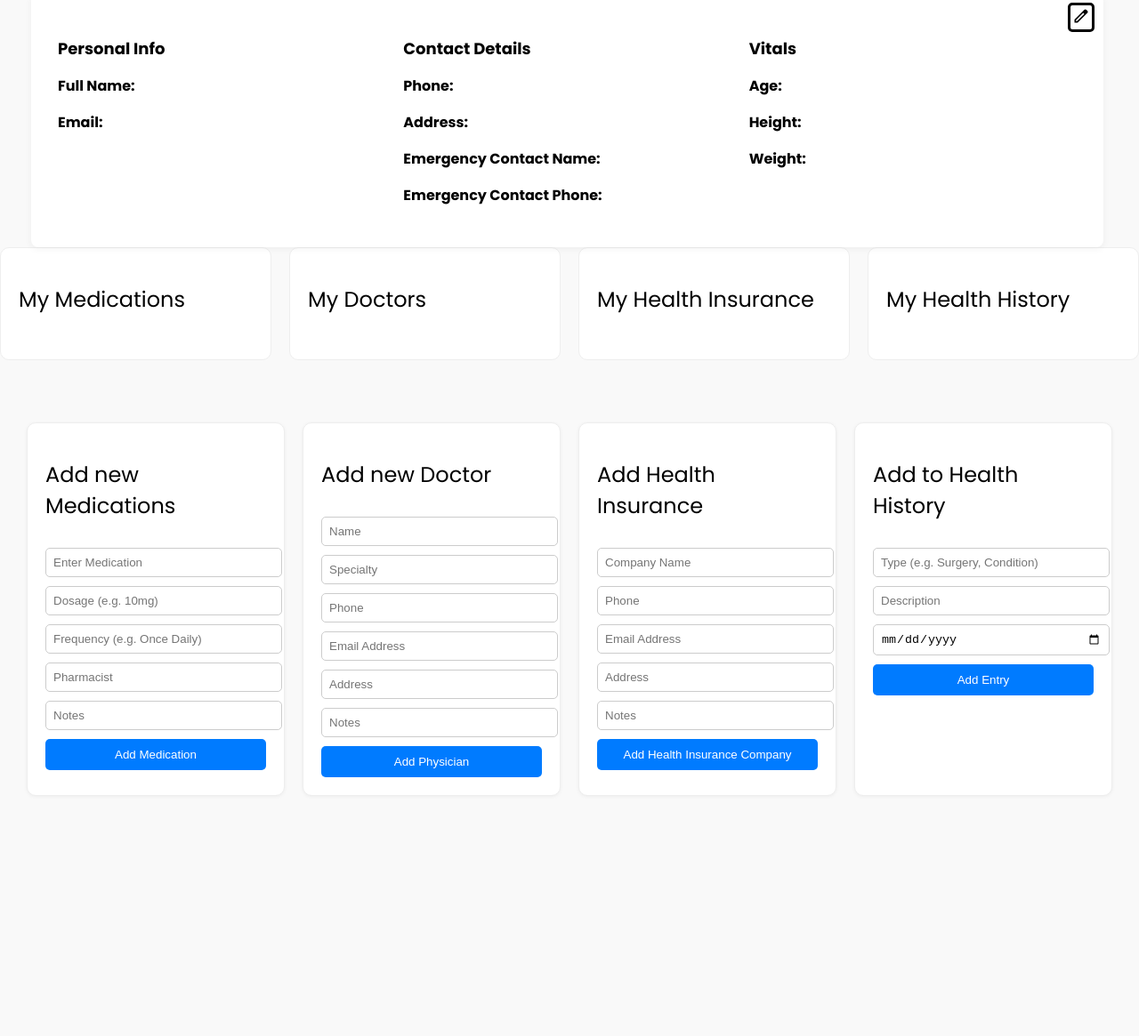
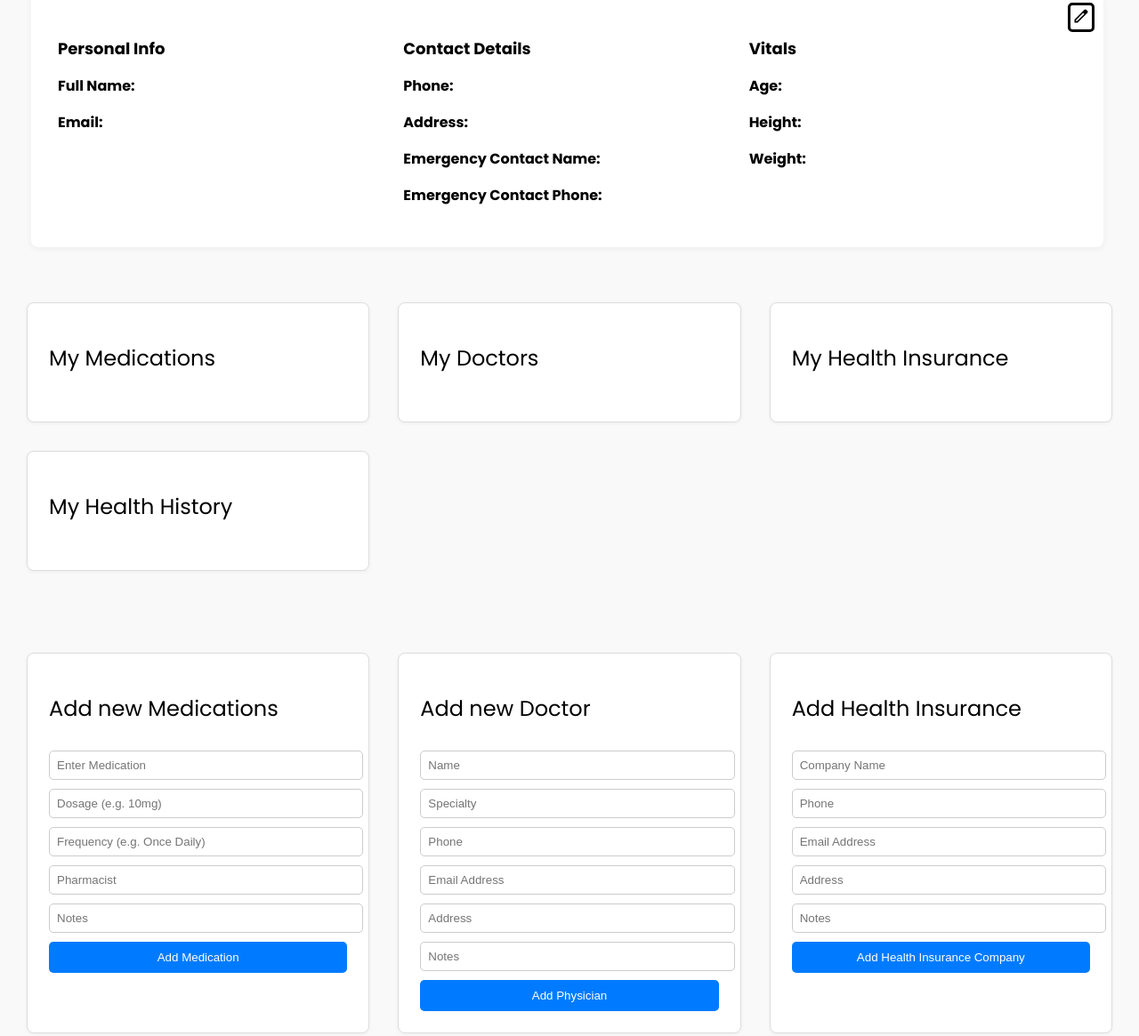
Before and after one commit to silverfoxmediaco/mymedicalcabinet, a website: page mydashboard.html in a window 1280 px wide. Shown: the part 658-1823 px from the top of the page at 89% size. Before the commit the page ends 1623 px from the top, so only its background shows below. Drawn offline with Linux system fonts and the light colour scheme; no server answers.

Commit message:
Update mydashboard.css

```diff
--- a/mydashboard.css
+++ b/mydashboard.css
@@ -123,27 +123,10 @@ h2 {
   font-weight: 400;
 }
 
-.data-entry-lists,
-.data-cards {
-  display: grid;
-  grid-template-columns: repeat(4, 1fr); /* one column per section */
-  gap: 20px;
-  margin-bottom: 40px;
-}
-
-.data-entry-lists > div,
-.data-cards > div {
-  background: #fff;
-  border: 1px solid #eee;
-  padding: 20px;
-  border-radius: 10px;
-}
-
-
-/*.data-entry-lists {
+.data-entry-lists {
   display: grid;
   grid-template-columns: repeat(3, 1fr); /* 3 equal columns */
- /* gap: 2rem;
+  gap: 2rem;
   margin-top: 2rem;
   padding: 30px;
 }
@@ -154,7 +137,7 @@ h2 {
   border-radius: 8px;
   padding: 1.5rem;
   box-shadow: 0 1px 4px rgba(0,0,0,0.05);
-}*/
+}
 
 .data-list li {
   list-style: none;
```
